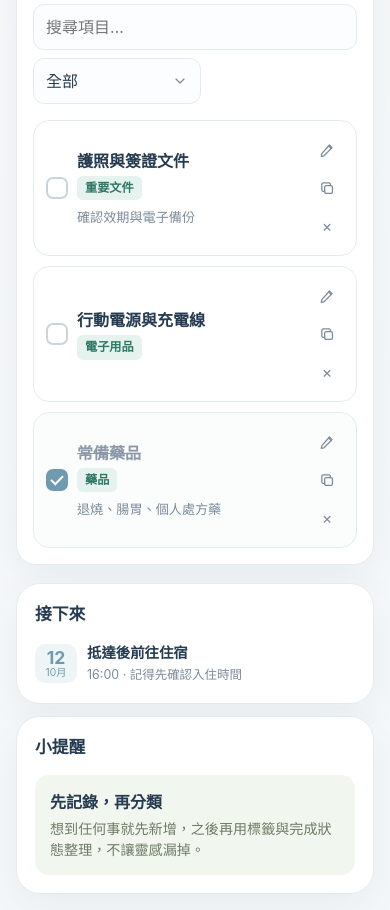
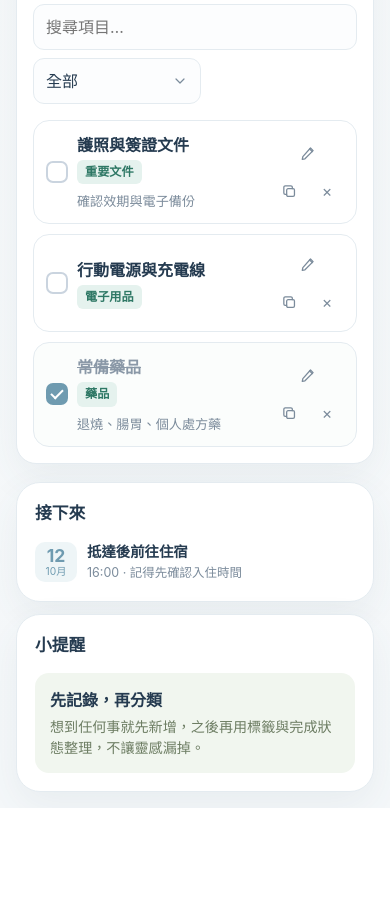
Before and after one commit to bonbon7539511-code/TN, a plain HTML site: page dist/index.html in a window 390 px wide. Shown: the part 848-1758 px from the top of the page. After the commit the page ends 1656 px from the top, so only its background shows below. Drawn offline with Linux system fonts and the light colour scheme.

Commit message:
Arrange mobile item actions

```diff
--- a/dist/index.html
+++ b/dist/index.html
@@ -222,7 +222,8 @@
         .brand p { display: none; }
         .hero-card h2 { font-size: 1.8rem; }
         .list-item { gap: 9px; padding: 12px; }
-        .item-actions { flex-direction: column; }
+        .item-actions { display: grid; grid-template-columns: repeat(2, 34px); grid-template-rows: repeat(2, 34px); gap: 4px; }
+        .item-actions .mini-btn[data-action="edit"] { grid-column: 1 / -1; justify-self: center; }
         .shopping-settings { align-items: stretch; flex-direction: column; }
         .exchange-controls { justify-content: flex-start; }
         .form-row { grid-template-columns: 1fr; gap: 14px; }
```
Also changed, not shown: docs/index.html (+2 -1 lines).
